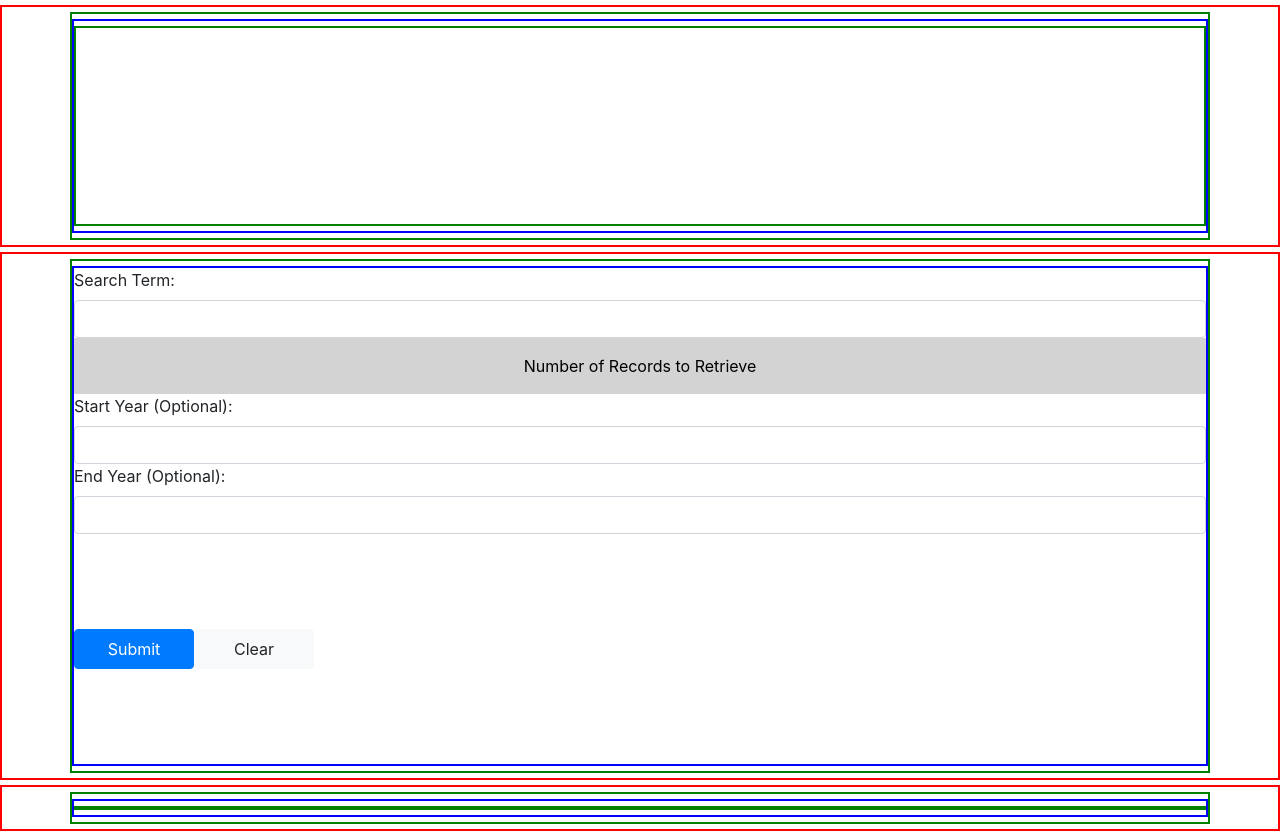
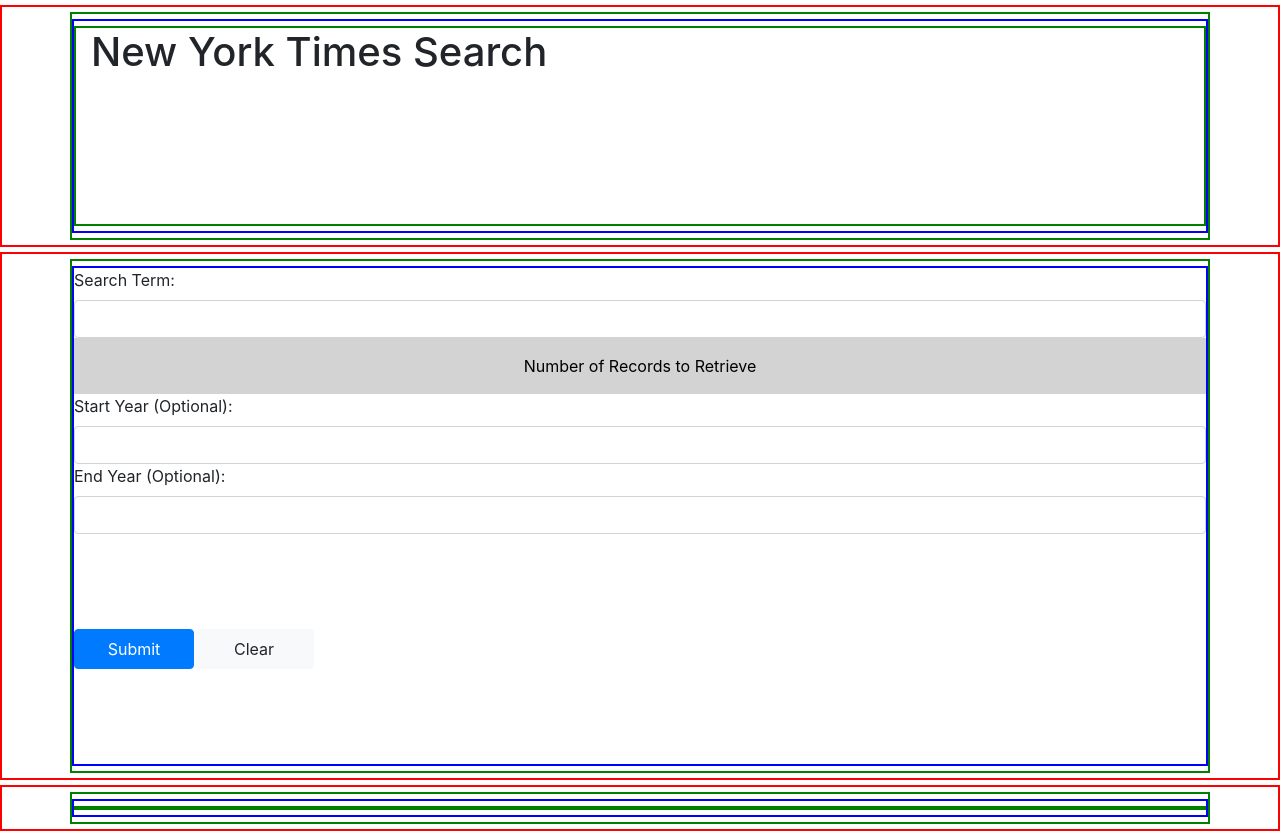
Before and after one commit to timstarkk/NYTsearch, a plain HTML site: page index.html in a window 1280 px wide. Drawn offline with nearby package versions, Linux system fonts and the light colour scheme.

Commit message:
added h1 to header

```diff
--- a/index.html
+++ b/index.html
@@ -37,7 +37,9 @@
     <div class="row">
         <div class="container">
             <div class="row">
-                <div class="col-12" id="header"></div>
+                <div class="col-12" id="header">
+                    <h1>New York Times Search</h1>
+                </div>
             </div>
         </div>
     </div>
```
